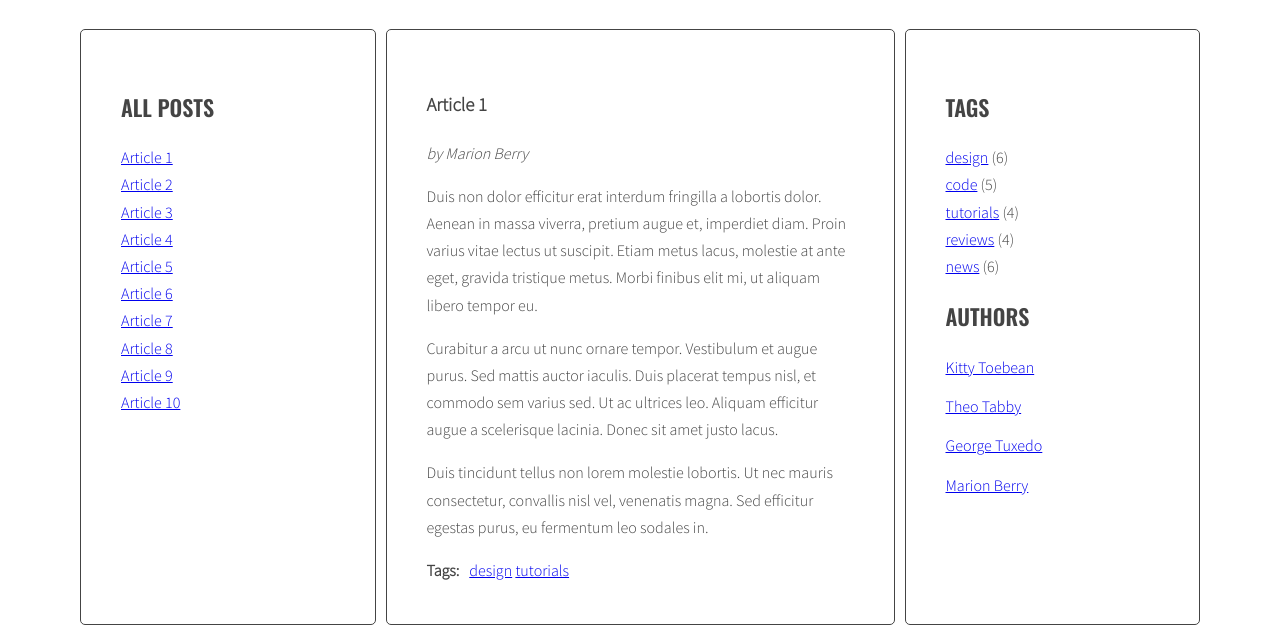
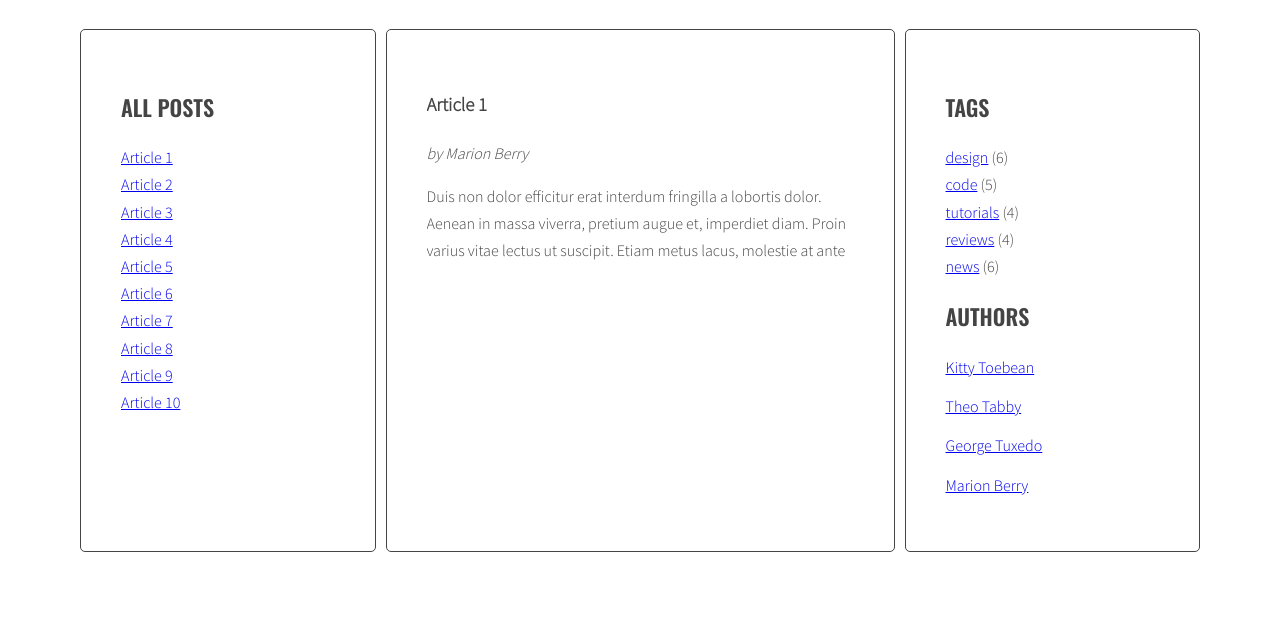
Before and after one commit to AnOlbr/javascript-blog, a website: page index.html in a window 1280 px wide. Shown: the part 214-847 px from the top of the page. After the commit the page ends 800 px from the top, so only its background shows below. Drawn offline with nearby package versions, Linux system fonts and the light colour scheme.

Commit message:
Post animation

```diff
--- a/js/script.js
+++ b/js/script.js
@@ -33,7 +33,7 @@
         console.log(targetArticle);
 
         /* add class 'active' to the correct article */
-        targetArticle.classList.add('active');
+        setTimeout(function () { targetArticle.classList.add('active') }, 2000);
 
     }
 
--- a/sass/style.scss
+++ b/sass/style.scss
@@ -102,9 +102,15 @@ body {
 /* Post */
 
 .post {
-  display: none;
+ // display: none;
+ transition-delay: 2s;
+ opacity: 0;
+ height: 0;
+ overflow: hidden;
   &.active {
-    display: block;
+    //display: block;
+    opacity: 1;
+    height: 200px;
   }
 }
 
```
Also changed, not shown: css/style.css, 1 other file.
